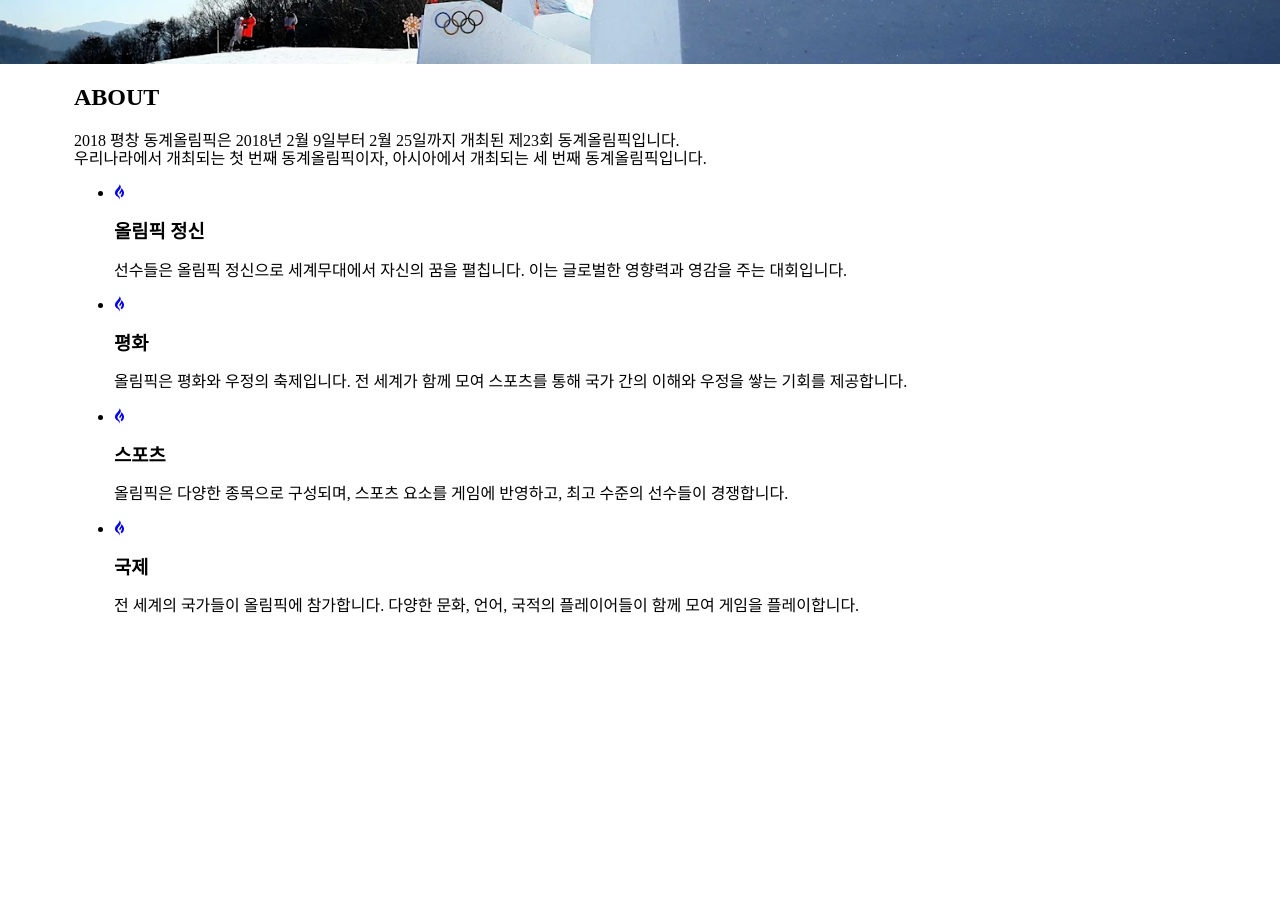
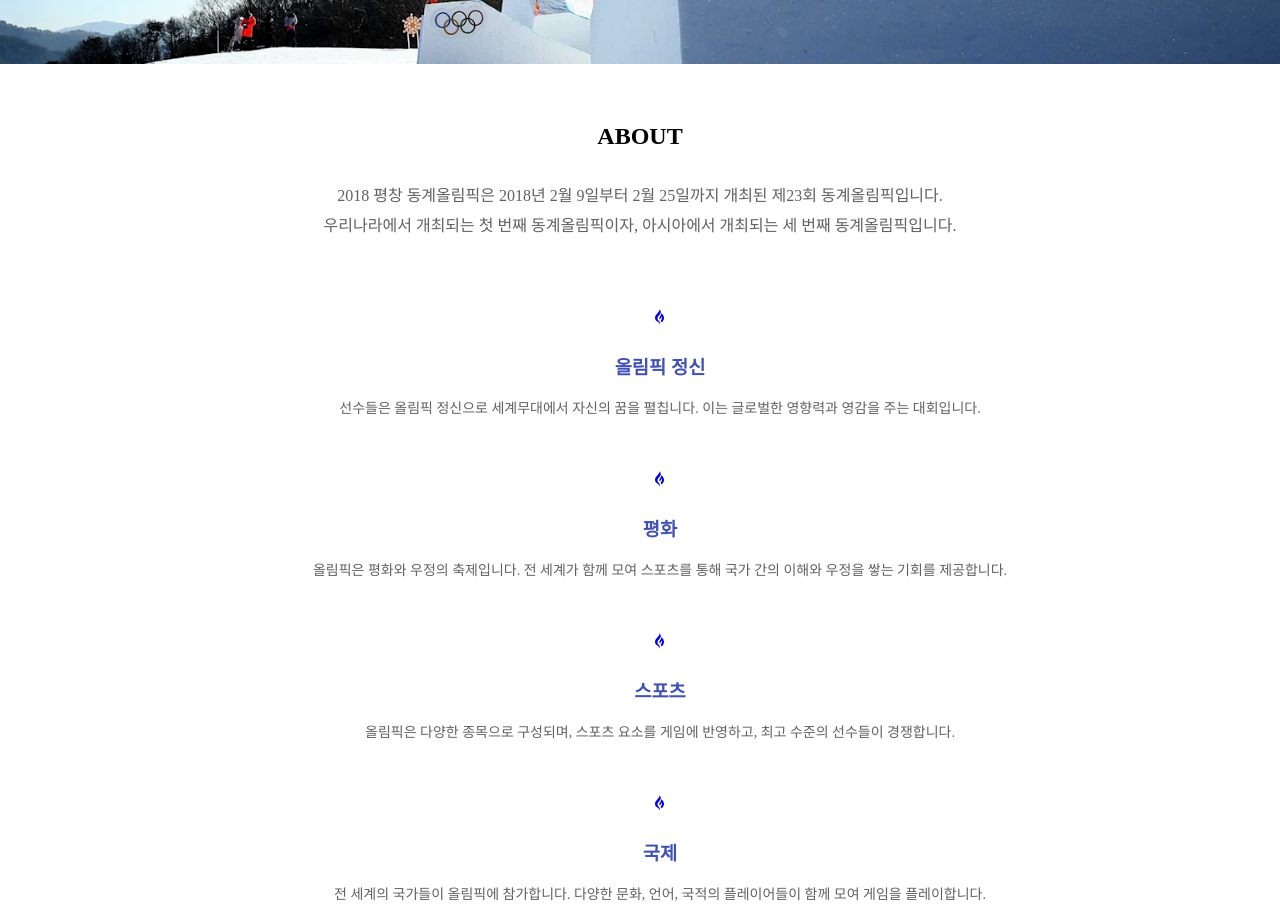
Before and after one commit to NewBean0312/pyeongchang2018-website-ts-code, a React (Create React App) app: page / in a window 1280 px wide. Shown: the part 620-1541 px from the top of the page. Before the commit the page ends 1251 px from the top, so only its background shows below. Built offline with nearby package versions, Linux system fonts and the light colour scheme.

Commit message:
Promotion Section 분리 및 작업

```diff
--- a/public/nomalize.css
+++ b/public/nomalize.css
@@ -350,3 +350,7 @@ template {
 a {
   text-decoration: none;
 }
+
+li {
+  list-style: none;
+}
--- a/src/App.tsx
+++ b/src/App.tsx
@@ -1,14 +1,10 @@
 import React from 'react';
-import Header from './components/common/Header';
-import Slider from './components/Slider';
-import Display from './components/Display';
+import MainPage from './pages/MainPage';
 
 const App:React.FC = () => {
   return (
     <div id="wrap">
-      <Header />
-      <Slider />
-      <Display />
+      <MainPage />
     </div>
   );
 }
--- a/src/assets/color.scss
+++ b/src/assets/color.scss
@@ -1 +1,2 @@
 $main-color: #3f51b5;
+$text-color: #616161;
--- a/src/components/Display.tsx
+++ b/src/components/Display.tsx
@@ -1,10 +1,9 @@
 import React from "react";
-import { FontAwesomeIcon } from "@fortawesome/react-fontawesome";
-import { faGripfire } from "@fortawesome/free-brands-svg-icons";
+import "../styles/Main.scss";
+import "../styles/MainContent.scss";
 
 const Display: React.FC = () => {
   return (
-    <section className="content">
       <section className="display-section">
         <div className="container">
           <h2 className="sec-tit">ABOUT</h2>
@@ -16,53 +15,6 @@ const Display: React.FC = () => {
           </p>
         </div>
       </section>
-      <section className="promotion-section">
-        <div className="container">
-          <ul className="promo-list">
-            <li>
-              <a href="#none">
-                <FontAwesomeIcon icon={faGripfire} />
-              </a>
-              <h3>올림픽 정신</h3>
-              <p>
-                선수들은 올림픽 정신으로 세계무대에서 자신의 꿈을 펼칩니다. 이는
-                글로벌한 영향력과 영감을 주는 대회입니다.
-              </p>
-            </li>
-            <li>
-              <a href="#none">
-                <FontAwesomeIcon icon={faGripfire} />
-              </a>
-              <h3>평화</h3>
-              <p>
-                올림픽은 평화와 우정의 축제입니다. 전 세계가 함께 모여 스포츠를
-                통해 국가 간의 이해와 우정을 쌓는 기회를 제공합니다.
-              </p>
-            </li>
-            <li>
-              <a href="#none">
-                <FontAwesomeIcon icon={faGripfire} />
-              </a>
-              <h3>스포츠</h3>
-              <p>
-                올림픽은 다양한 종목으로 구성되며, 스포츠 요소를 게임에
-                반영하고, 최고 수준의 선수들이 경쟁합니다.
-              </p>
-            </li>
-            <li>
-              <a href="#none">
-                <FontAwesomeIcon icon={faGripfire} />
-              </a>
-              <h3>국제</h3>
-              <p>
-                전 세계의 국가들이 올림픽에 참가합니다. 다양한 문화, 언어,
-                국적의 플레이어들이 함께 모여 게임을 플레이합니다.
-              </p>
-            </li>
-          </ul>
-        </div>
-      </section>
-    </section>
   );
 };
 
--- /dev/null
+++ b/src/components/Promotion.tsx
@@ -0,0 +1,58 @@
+import React from "react";
+import { FontAwesomeIcon } from "@fortawesome/react-fontawesome";
+import { faGripfire } from "@fortawesome/free-brands-svg-icons";
+import "../styles/Main.scss";
+import "../styles/MainContent.scss";
+
+const Promotion = () => {
+  return (
+    <section className="promotion-section">
+      <div className="container">
+        <ul className="promo-list">
+          <li>
+            <a href="#none">
+              <FontAwesomeIcon icon={faGripfire} />
+            </a>
+            <h3>올림픽 정신</h3>
+            <p>
+              선수들은 올림픽 정신으로 세계무대에서 자신의 꿈을 펼칩니다. 이는
+              글로벌한 영향력과 영감을 주는 대회입니다.
+            </p>
+          </li>
+          <li>
+            <a href="#none">
+              <FontAwesomeIcon icon={faGripfire} />
+            </a>
+            <h3>평화</h3>
+            <p>
+              올림픽은 평화와 우정의 축제입니다. 전 세계가 함께 모여 스포츠를
+              통해 국가 간의 이해와 우정을 쌓는 기회를 제공합니다.
+            </p>
+          </li>
+          <li>
+            <a href="#none">
+              <FontAwesomeIcon icon={faGripfire} />
+            </a>
+            <h3>스포츠</h3>
+            <p>
+              올림픽은 다양한 종목으로 구성되며, 스포츠 요소를 게임에 반영하고,
+              최고 수준의 선수들이 경쟁합니다.
+            </p>
+          </li>
+          <li>
+            <a href="#none">
+              <FontAwesomeIcon icon={faGripfire} />
+            </a>
+            <h3>국제</h3>
+            <p>
+              전 세계의 국가들이 올림픽에 참가합니다. 다양한 문화, 언어, 국적의
+              플레이어들이 함께 모여 게임을 플레이합니다.
+            </p>
+          </li>
+        </ul>
+      </div>
+    </section>
+  );
+};
+
+export default Promotion;
--- a/src/components/common/Header.tsx
+++ b/src/components/common/Header.tsx
@@ -1,4 +1,5 @@
 import React from "react";
+import "../../styles/Main.scss";
 import "../../styles/Header.scss";
 
 const Header: React.FC = () => {
--- /dev/null
+++ b/src/pages/MainPage.tsx
@@ -0,0 +1,20 @@
+import React from "react";
+import Header from "../components/common/Header";
+import Slider from "../components/Slider";
+import Display from "../components/Display";
+import Promotion from "../components/Promotion";
+
+const MainPage = () => {
+  return (
+    <>
+      <Header />
+      <Slider />
+      <div className="content">
+        <Display />
+        <Promotion />
+      </div>
+    </>
+  );
+};
+
+export default MainPage;
--- a/src/styles/Main.scss
+++ b/src/styles/Main.scss
@@ -29,12 +29,3 @@ $max-width: 1132px;
   margin-top: 77px;
   background-color: #eee;
 }
-
-.slider {
-  img {
-    display: block;
-    width: 100%;
-    min-width: 100%;
-    height: auto;
-  }
-}
--- /dev/null
+++ b/src/styles/MainContent.scss
@@ -0,0 +1,56 @@
+@import "../assets/color.scss";
+
+// slider css
+.slider {
+  img {
+    display: block;
+    width: 100%;
+    min-width: 100%;
+    height: auto;
+  }
+}
+
+// display css
+.display-section {
+  margin-top: 59px;
+  text-align: center;
+
+  .sec-tit {
+    margin-bottom: 30px;
+  }
+
+  .desc {
+    font-family: "PT Serif";
+    color: $text-color;
+    line-height: 1.9;
+  }
+}
+
+// promotion css
+.promotion-section {
+  margin-top: 68px;
+  .promo-list li {
+    margin-top: 52px;
+    text-align: center;
+    i {
+      font-size: 100px;
+      color: $main-color;
+    }
+
+    h3 {
+      margin: 29px 0 20px 0;
+      color: $main-color;
+    }
+
+    p {
+      font-size: 14px;
+      font-family: "PT Serif";
+      color: $text-color;
+      line-height: 1.5;
+    }
+  }
+
+  li:first-child {
+    margin-top: 0;
+  }
+}
```
